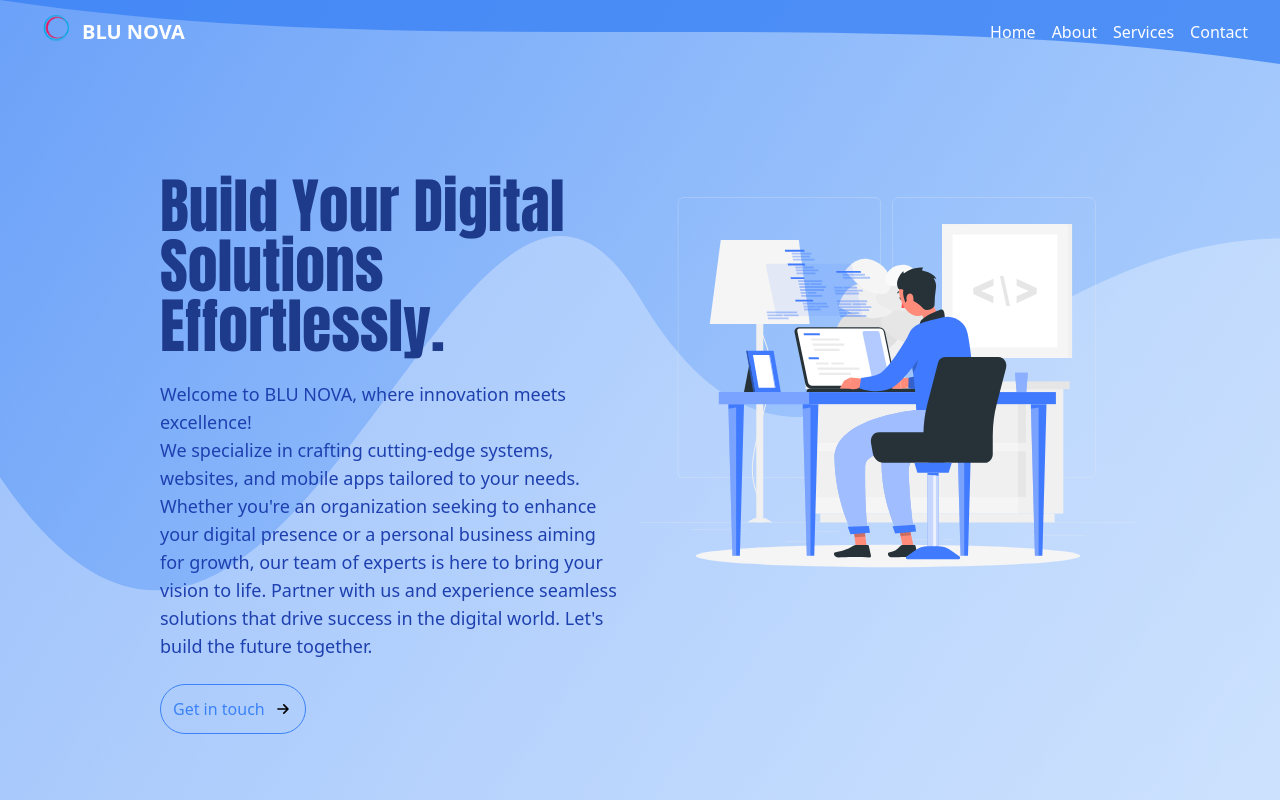
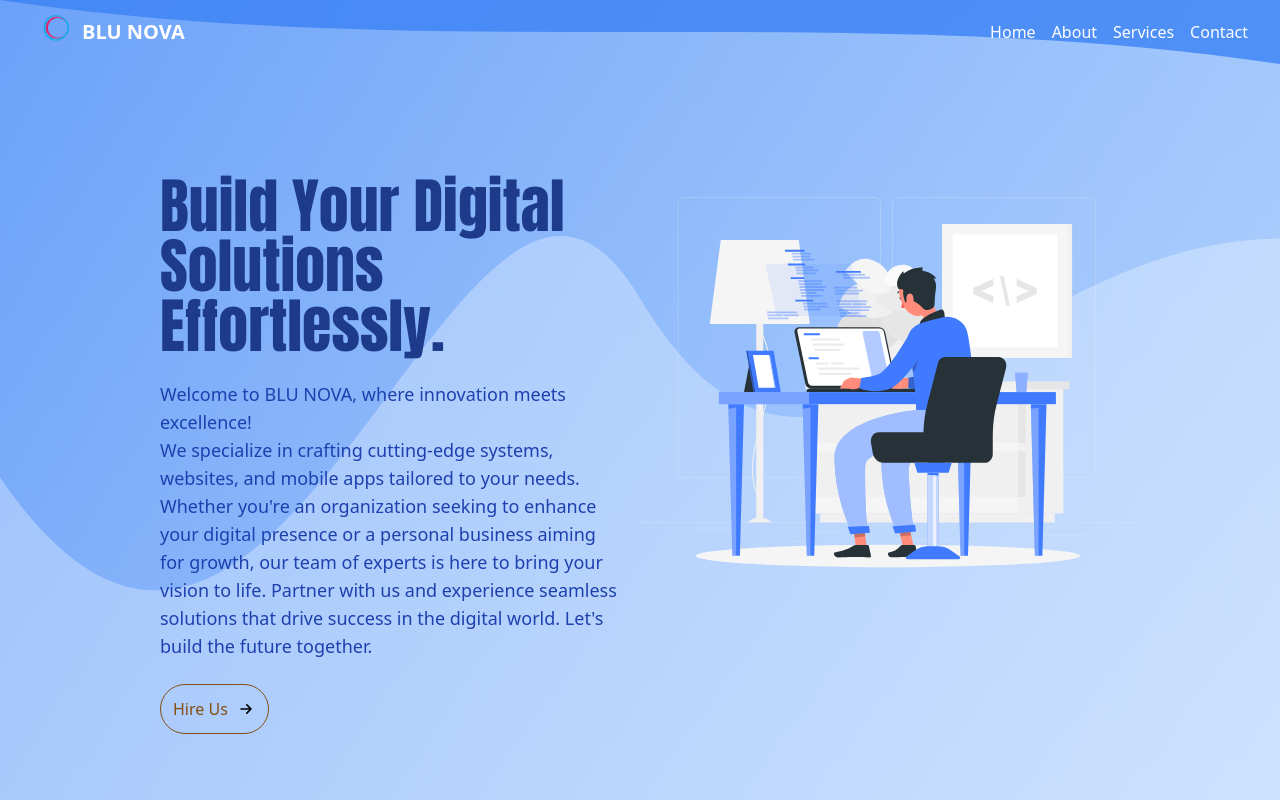
Before and after one commit to BLU-NOVA/portfolio, a Next.js app: page / in a window 1280 px wide. Shown: the top 800 px of the page. Built offline with nearby package versions, Linux system fonts and the light colour scheme.

Commit message:
feat:rm apos

```diff
--- a/src/app/page.tsx
+++ b/src/app/page.tsx
@@ -42,11 +42,11 @@ export default function Home() {
             </h1>
             <p className="mt-3 text-sm sm:text-base lg:text-lg text-blue-800">
               Welcome to BLU NOVA, where innovation meets excellence! <br className="hidden sm:inline" />
-              We specialize in crafting cutting-edge systems, websites, and mobile apps tailored to your needs. Whether you're an organization seeking to enhance your digital presence or a personal business aiming for growth, our team of experts is here to bring your vision to life. Partner with us and experience seamless solutions that drive success in the digital world. Let's build the future together.
+              We specialize in crafting cutting-edge systems, websites, and mobile apps tailored to your needs. Whether you&apos;re an organization seeking to enhance your digital presence or a personal business aiming for growth, our team of experts is here to bring your vision to life. Partner with us and experience seamless solutions that drive success in the digital world. Let&apos;s build the future together.
             </p>
             <div className="mt-6">
-              <button className="w-full sm:w-auto border border-blue-500 text-blue-500 hover:bg-blue-500 hover:text-white transition-colors duration-300 flex rounded-full p-3 items-center justify-center">
-               <Link href="/contact-us"> Get in touch{" "}</Link>
+              <button className="w-full sm:w-auto border border-yellow-800 text-yellow-800 hover:bg-green-500 hover:text-white transition-colors duration-300 flex rounded-full p-3 items-center justify-center">
+               <Link href="/contact-us"> Hire Us{" "}</Link>
                 <img
                   src="/arrow.svg"
                   className="w-5 h-5 ml-2 hover:animate-spin"
--- a/src/components/Testimonials.tsx
+++ b/src/components/Testimonials.tsx
@@ -5,7 +5,6 @@ import Image from 'next/image';
 const Testimonials: React.FC = () => {
   return (
     <section className="py-12 relative overflow-hidden">
-      {/* SVG Background */}
       <svg
         className="absolute inset-0 w-full h-full"
         xmlns="http://www.w3.org/2000/svg"
@@ -20,10 +19,8 @@ const Testimonials: React.FC = () => {
           </linearGradient>
         </defs>
 
-        {/* Gradient background */}
         <path fill="url(#grad1)" d="M0 0h1440v400H0z" />
 
-        {/* Curved shape */}
         <path
           fill="#FFFFFF"
           fillOpacity="0.3"
@@ -41,7 +38,7 @@ const Testimonials: React.FC = () => {
             <FaQuoteLeft className="w-6 h-6" />
           </div>
           <p className="text-xl text-blue-800 text-center">
-            "At BLU NOVA, we're not just building software; we're crafting digital solutions that empower businesses to thrive in the ever-evolving technological landscape. Our commitment to innovation, coupled with our deep understanding of our clients' needs, allows us to deliver transformative results. We're not just a service provider; we're your partner in digital success."
+            &quot;At BLU NOVA, we&apos;re not just building software; we&apos;re crafting digital solutions that empower businesses to thrive in the ever-evolving technological landscape. Our commitment to innovation, coupled with our deep understanding of our clients&apos; needs, allows us to deliver transformative results. We&apos;re not just a service provider; we&apos;re your partner in digital success.&quot;
           </p>
           <div className="flex justify-center mt-6 text-blue-500">
             <FaQuoteRight className="w-6 h-6" />
```
